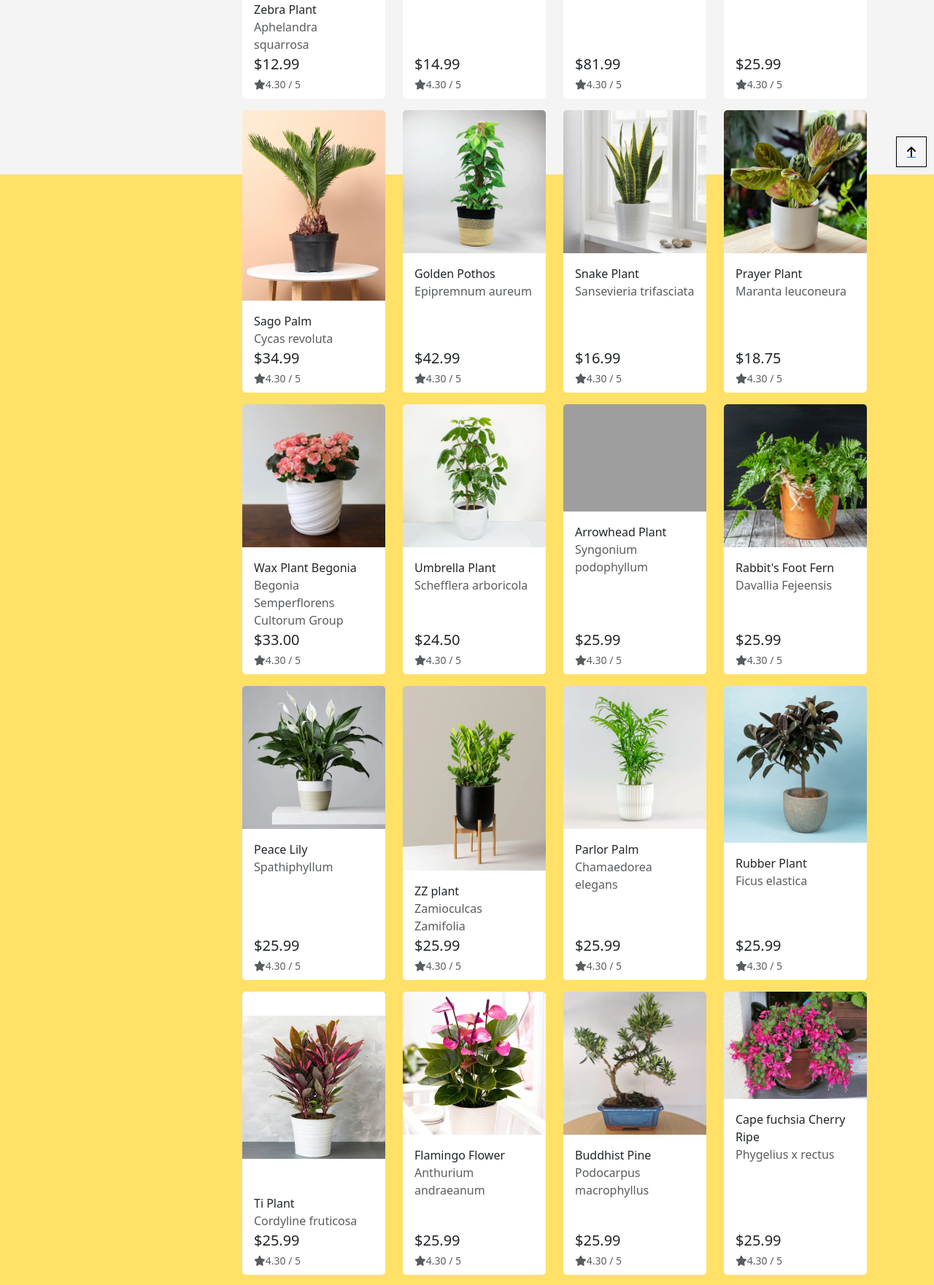
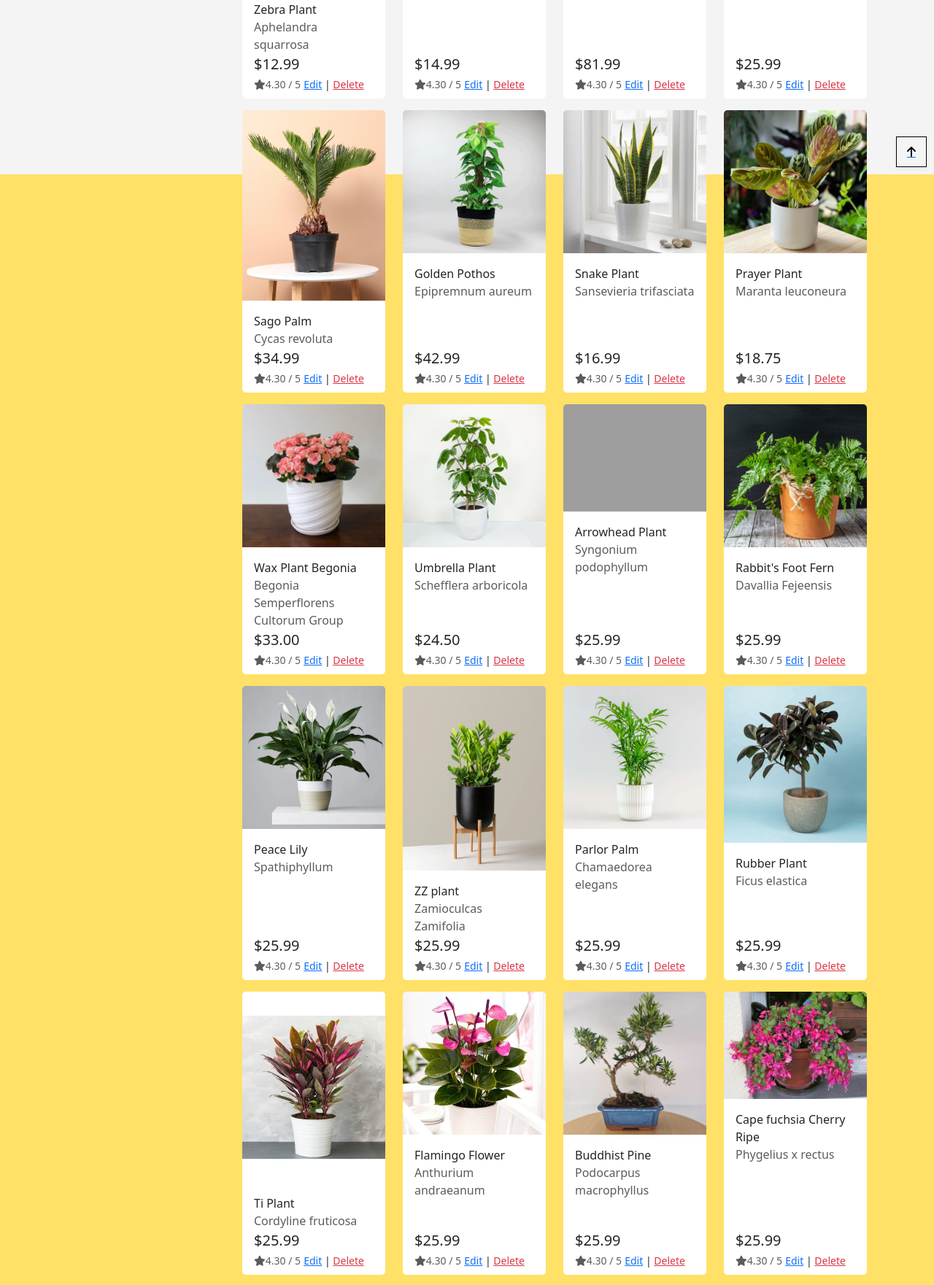
Before and after one commit to rurakite/pura-vida, a Django app: page /products/ in a window 1280 px wide. Shown: the part 561-2322 px from the top of the page at 73% size. Run offline with Django 3.2, Linux system fonts and the light colour scheme; the visitor is signed in with stand-in values (Sample User, id 1); data comes from the database, SQL or seed files in the repository; some libraries are stand-ins or nearby versions; some web fonts are replaced; grey boxes are pictures that could not be loaded.

Commit message:
Add delete products functionality

```diff
--- a/products/templates/products/product_details.html
+++ b/products/templates/products/product_details.html
@@ -32,6 +32,12 @@
                 <small class="text-muted"><i class="fas fa-star mr-1"></i>{{ product.rating }} / 5</small>
                 {% else %}
                 <small class="text-muted">No Rating</small>
+                {% endif %}
+                {% if request.user.is_superuser %}
+                <small class="ml-3">
+                    <a href="{% url 'edit_product' product.id %}">Edit</a> |
+                    <a class="text-danger" href="{% url 'delete_product' product.id %}">Delete</a>
+                </small>
                 {% endif %}
                 <p class="mt-3">{{ product.description }}</p>
                 <form class="form" action="{% url 'add_to_bag' product.id %}" method="POST">
--- a/products/templates/products/products.html
+++ b/products/templates/products/products.html
@@ -132,6 +132,12 @@
                                             {% else %}
                                             <small class="text-muted">No Rating</small>
                                             {% endif %}
+                                            {% if request.user.is_superuser %}
+                                            <small class="ml-3">
+                                                <a href="{% url 'edit_product' plant.id %}">Edit</a> |
+                                                <a class="text-danger" href="{% url 'delete_product' plant.id %}">Delete</a>
+                                            </small>
+                                            {% endif %}
                                         </div>
                                     </div>
                                 </div>
--- a/products/urls.py
+++ b/products/urls.py
@@ -6,4 +6,5 @@ urlpatterns = [
     path('<int:product_id>/', views.product_details, name='product_details'),
     path('add/', views.add_product, name='add_product'),
     path('edit/<int:product_id>/', views.edit_product, name='edit_product'),
+    path('delete/<int:product_id>/', views.delete_product, name='delete_product'),
 ]
--- a/products/views.py
+++ b/products/views.py
@@ -81,9 +81,9 @@ def add_product(request):
     if request.method == 'POST':
         form = ProductForm(request.POST, request.FILES)
         if form.is_valid():
-            form.save()
+            product = form.save()
             messages.success(request, 'Successfully added product!')
-            return redirect(reverse('add_product'))
+            return redirect(reverse('product_details', args=[product.id]))
         else:
             messages.error(request, 'Failed to add product. Please ensure the form is valid.')
     else:
@@ -119,3 +119,11 @@ def edit_product(request, product_id):
     }
 
     return render(request, template, context)
+
+
+def delete_product(request, product_id):
+    """ Delete a product from the store """
+    product = get_object_or_404(Plant, pk=product_id)
+    product.delete()
+    messages.success(request, 'Product deleted!')
+    return redirect(reverse('products'))
```
